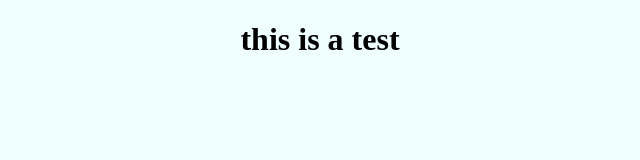
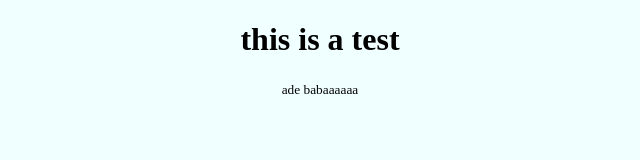
Before and after one commit to afalations/Ui_samples.github.io, a plain HTML site: page index.html in a window 1280 px wide. Shown: the full height of the page, 320-960 px from the left. Drawn offline with Linux system fonts and the light colour scheme.

Commit message:
Update index.html

```diff
--- a/index.html
+++ b/index.html
@@ -9,5 +9,6 @@
   </head>
   <body>
     <h1>this is a test</h1>
+    <small>ade babaaaaaa</small>
   </body>
 </html>
```
